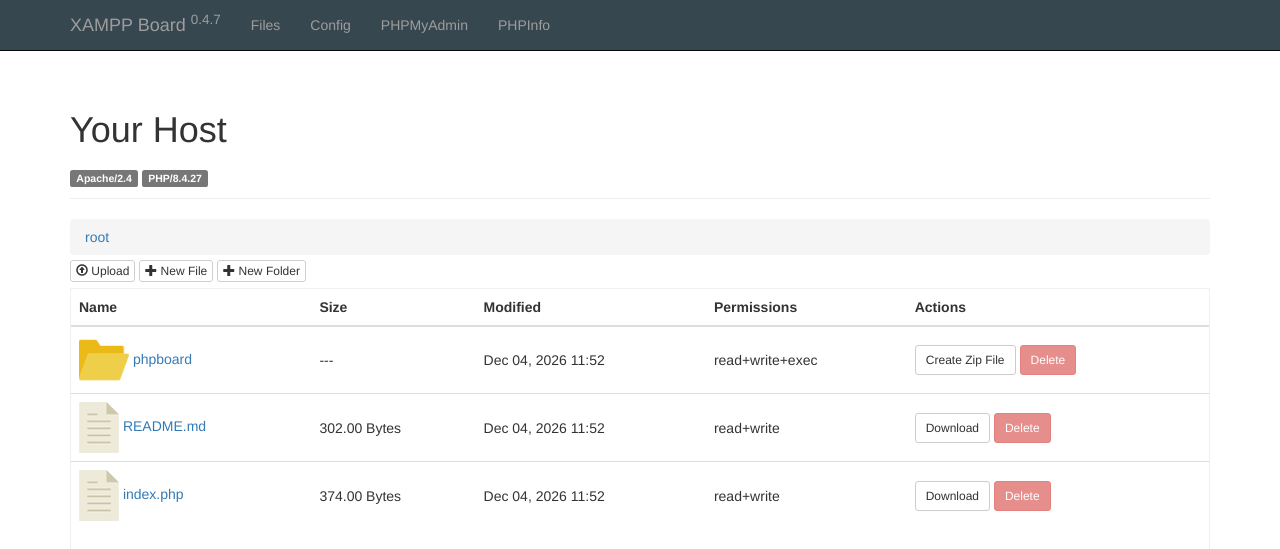
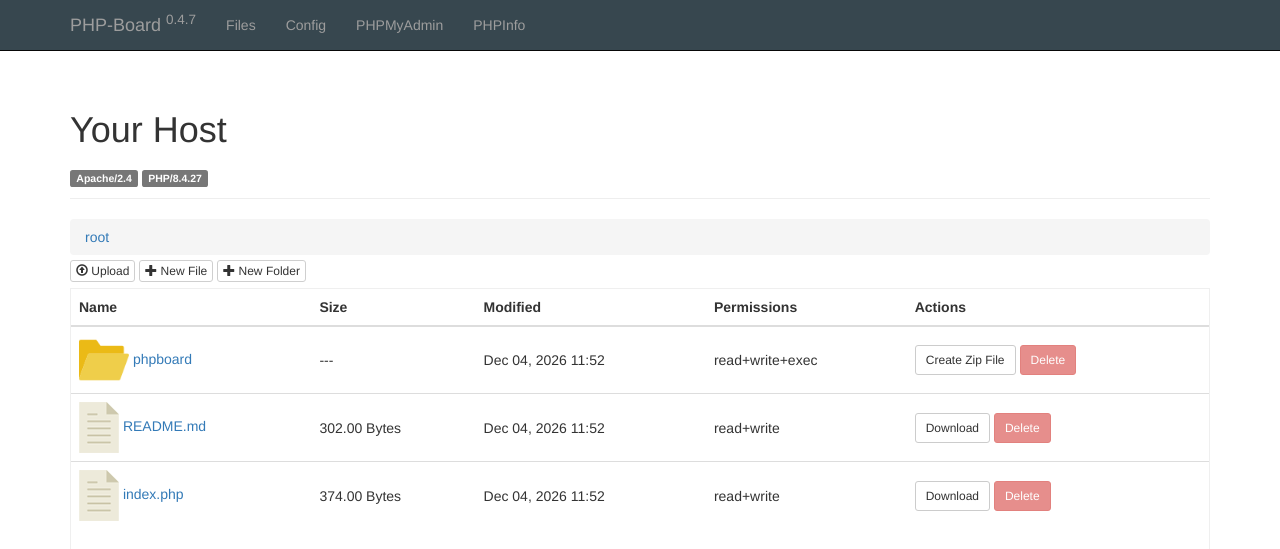
Before and after one commit to myaaghubi/PHP-Board, a PHP site: page /phpboard/index.php in a window 1280 px wide. Shown: the top 549 px of the page. Run offline with PHP 8.4, Linux system fonts and the light colour scheme.

Commit message:
Some fixs

```diff
--- a/phpboard/theme/header.php
+++ b/phpboard/theme/header.php
@@ -6,10 +6,10 @@
     <meta charset="utf-8">
     <meta http-equiv="X-UA-Compatible" content="IE=edge">
     <meta name="viewport" content="width=device-width, initial-scale=1.0">
-    <meta name="description" content="Simple dashboard for XAMPP">
+    <meta name="description" content="Simple dashboard for PHP">
     <meta name="author" content="Mohammad Yaghobi">
 
-    <title>XAMPP Board - <?php print(!empty($title) ? $title : "Simple Dashboard for XAMPP"); ?></title>
+    <title>PHP-Board - <?php print(!empty($title) ? $title : "Simple Dashboard for PHP"); ?></title>
 
     <!-- Bootstrap Core CSS -->
     <link href="theme/assets/css/bootstrap.min.css" rel="stylesheet" media="screen">
@@ -52,7 +52,7 @@
                     <span class="icon-bar"></span>
                     <span class="icon-bar"></span>
                 </button>
-                <a class="navbar-brand" href="#">XAMPP Board <sup><?php print $sys_vesrion; ?></sup></a>
+                <a class="navbar-brand" href="#">PHP-Board <sup><?php print $sys_vesrion; ?></sup></a>
             </div>
             <!-- Collect the nav links, forms, and other content for toggling -->
             <div class="collapse navbar-collapse" id="bs-example-navbar-collapse-1">
```
Also changed, not shown: phpboard/theme/assets/images/shot1.jpg.
